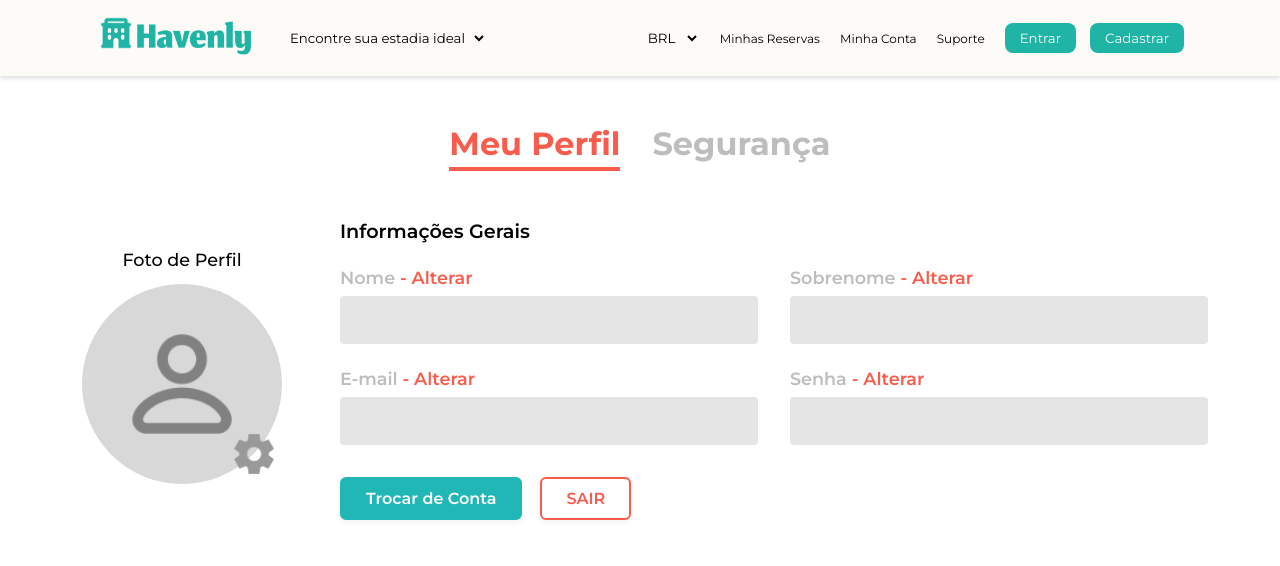
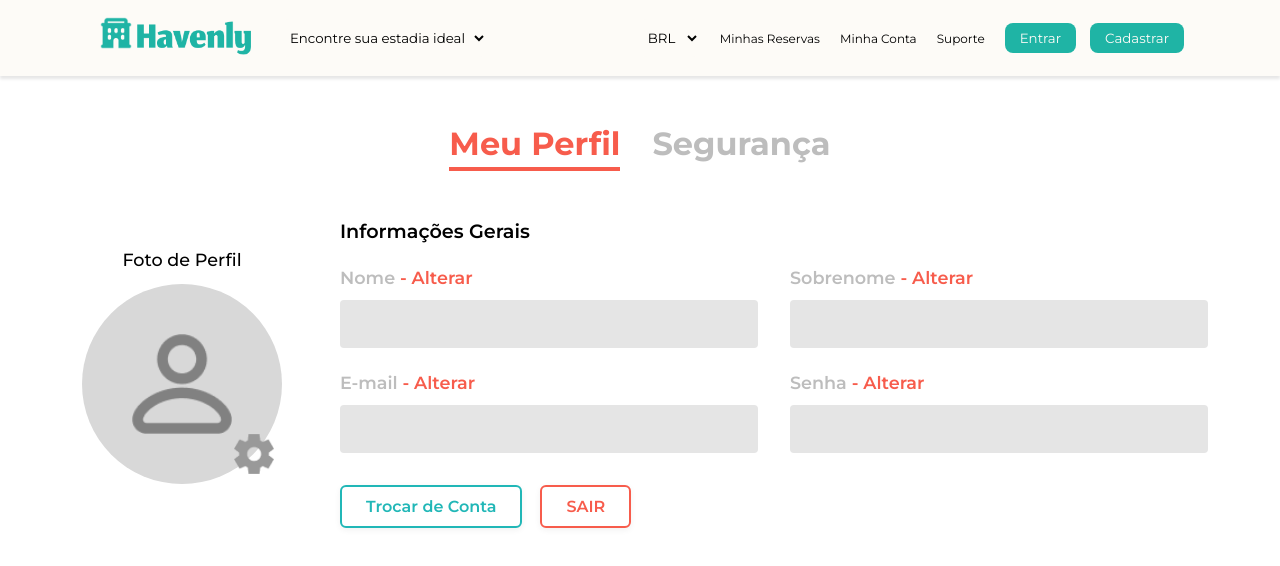
Before and after one commit to vitorVier/havenly, a Next.js app: page /profile in a window 1280 px wide. Shown: the top 566 px of the page. Built offline with nearby package versions, Linux system fonts and the light colour scheme.

Commit message:
change-profile

```diff
--- a/app/profile/page.tsx
+++ b/app/profile/page.tsx
@@ -46,7 +46,11 @@ export default function ProfilePage() {
                   <span className="field-edit"> - Alterar</span>
                 </label>
 
-                <div className="field-value"></div>
+                <input
+                  className="field-input"
+                  type="text"
+                  // placeholder="Digite seu nome"
+                />
               </div>
 
               <div className="profile-field">
@@ -55,7 +59,11 @@ export default function ProfilePage() {
                   <span className="field-edit"> - Alterar</span>
                 </label>
 
-                <div className="field-value"></div>
+                <input
+                  className="field-input"
+                  type="text"
+                  // placeholder="Digite seu sobrenome"
+                />
               </div>
             </div>
 
@@ -65,7 +73,12 @@ export default function ProfilePage() {
                   <span className="field-label">E-mail</span>
                   <span className="field-edit"> - Alterar</span>
                 </label>
-                <div className="field-value"></div>
+
+                <input
+                  className="field-input"
+                  type="email"
+                  // placeholder="Digite seu e-mail"
+                />
               </div>
 
               <div className="profile-field">
@@ -73,7 +86,12 @@ export default function ProfilePage() {
                   <span className="field-label">Senha</span>
                   <span className="field-edit"> - Alterar</span>
                 </label>
-                <div className="field-value"></div>
+
+                <input
+                  className="field-input"
+                  type="password"
+                  // placeholder="Digite sua senha"
+                />
               </div>
             </div>
           </div>
--- a/app/profile/profile.css
+++ b/app/profile/profile.css
@@ -106,10 +106,21 @@
   cursor: pointer;
 }
 
-.field-value {
+.field-input {
   background: #E5E5E5;
   height: 48px;
   border-radius: 4px;
+  border: none;
+  padding: 0 16px;
+  font-size: 1rem;
+  font-family: inherit;
+  color: #222;
+  margin-top: 4px;
+}
+
+.field-input:focus {
+  outline: 2px solid #F75C4C;
+  background: #fff;
 }
 
 .profile-actions {
@@ -130,20 +141,22 @@
 }
 
 .switch-account {
-  background: #21B7B7;
-  color: #fff;
   border: 2px solid #21B7B7;
+  background: #fff;
+  color: #21B7B7;
+  transition: all 0.3s;
 }
 
 .switch-account:hover {
-  background: #fff;
-  color: #21B7B7;
+  background: #21B7B7;
+  color: #fff;
 }
 
 .logout {
   background: #fff;
   color: #F75C4C;
   border: 2px solid #F75C4C;
+  transition: all 0.3s;
 }
 
 .logout:hover {
```
Also changed, not shown: app/security/page.tsx (added), app/security/security.css (added).
